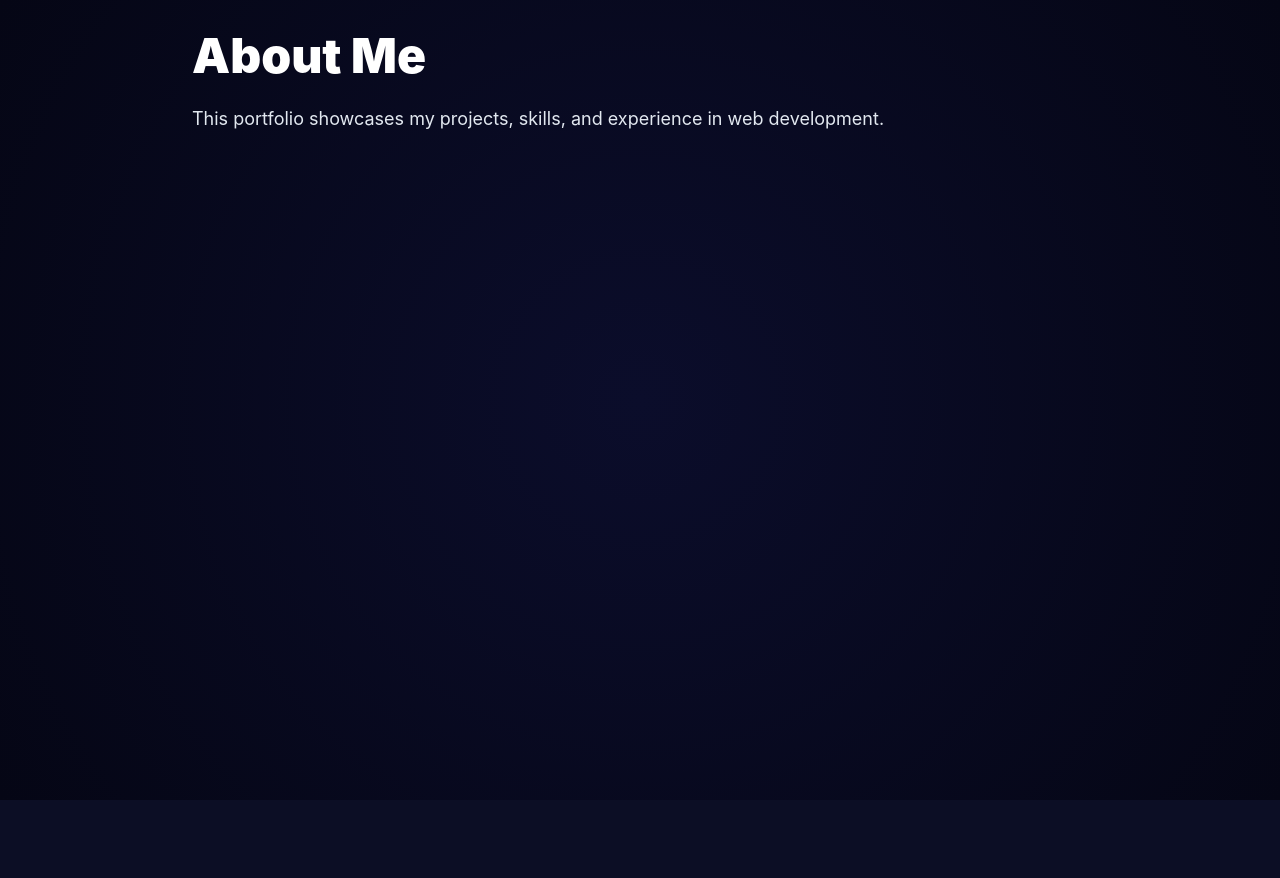
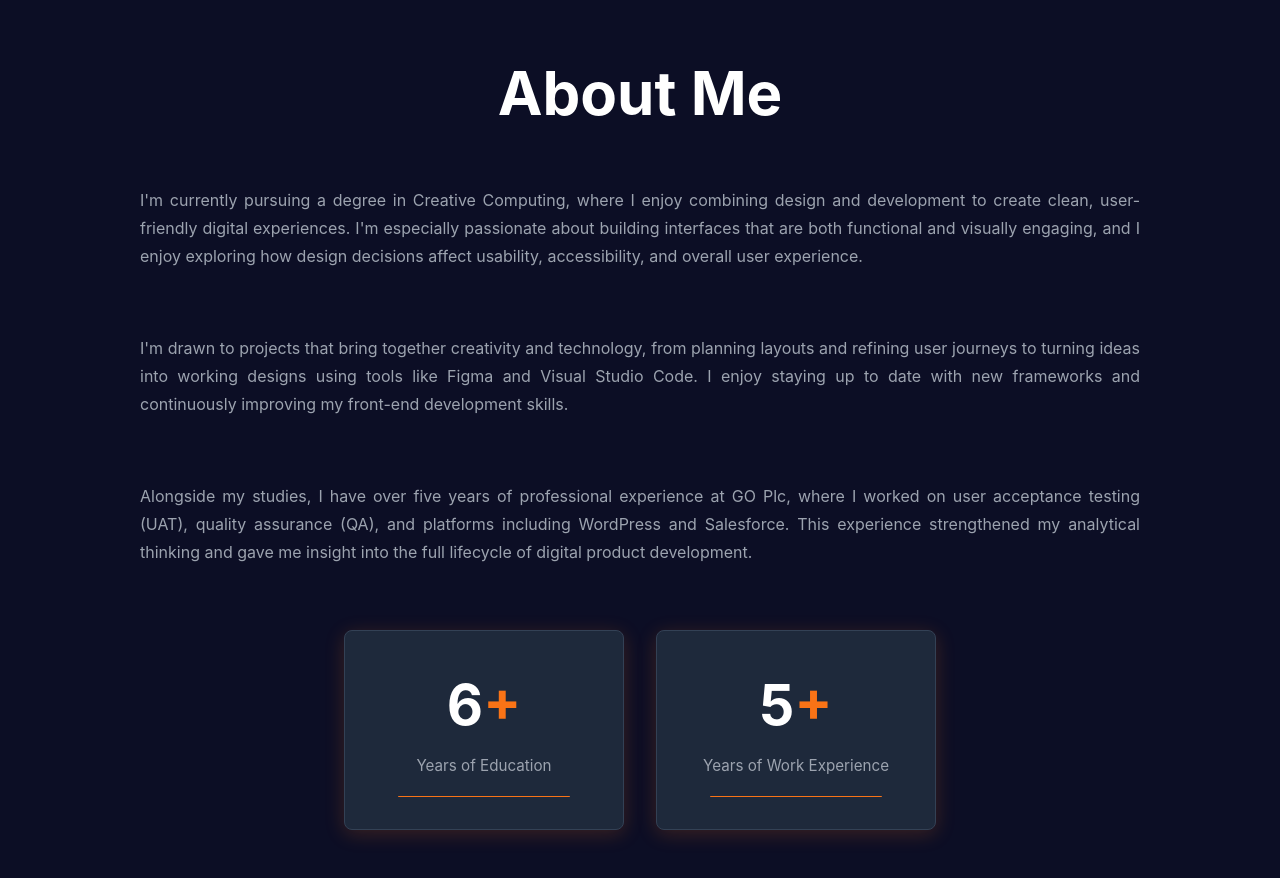
Before and after one commit to nic227/AFD-Assignment, a React (Vite) app: page /about in a window 1280 px wide. Before the commit the page ends 800 px from the top, so only its background shows below. Built offline with nearby package versions, Linux system fonts and the light colour scheme.

Commit message:
Add About page content and styling

```diff
--- a/src/app/App.tsx
+++ b/src/app/App.tsx
@@ -1,6 +1,6 @@
 import { Routes, Route } from "react-router-dom";
 import HomePage from "../pages/Home/HomePage";
-import AboutPage from "../pages/AboutPage";
+import AboutPage from "../pages/About/AboutPage";
 import ProjectsPage from "../pages/ProjectsPage";
 import ContactPage from "../pages/ContactPage";
 
--- /dev/null
+++ b/src/pages/About/About.module.css
@@ -0,0 +1,131 @@
+.aboutSection {
+  max-width: 1400px;
+  margin: 0 auto;
+  padding: 3rem 2rem;
+}
+
+.aboutTitle {
+  font-size: 3.75rem;
+  font-weight: bold;
+  margin-bottom: 3rem;
+  text-align: center;
+  color: white;
+}
+
+.aboutContent {
+  max-width: 1000px;
+  margin: 0 auto;
+}
+
+.aboutText {
+  color: #9ca3af;
+  font-size: 1rem;
+  line-height: 1.75;
+  margin-bottom: 4rem;
+  text-align: justify;
+}
+
+.stats {
+  display: flex;
+  justify-content: center;
+  gap: 2rem;
+  flex-wrap: wrap;
+}
+
+.statItem {
+  display: flex;
+  flex-direction: column;
+  align-items: center;
+  justify-content: center;
+  padding: 2rem;
+  border-radius: 0.5rem;
+  background-color: #1e293b;
+  border: 1px solid #334155;
+  width: 280px;
+  height: 200px;
+  position: relative;
+  overflow: hidden;
+  transition: all 0.3s ease;
+  cursor: pointer;
+  box-shadow: 0 4px 20px rgba(249, 115, 22, 0.2);
+}
+
+.statItem:hover {
+  transform: translateY(-10px);
+  border-color: #f97316;
+  box-shadow: 0 10px 40px rgba(249, 115, 22, 0.4);
+}
+
+.statNumber {
+  font-size: 3.5rem;
+  font-weight: bold;
+  margin-bottom: 0.5rem;
+  color: white;
+}
+
+.statPlus {
+  color: #f97316;
+}
+
+.statLabel {
+  font-size: 0.95rem;
+  color: #9ca3af;
+  line-height: 1.4;
+  text-align: center;
+  font-weight: normal;
+  margin-bottom: 0.75rem;
+}
+
+.progressBar {
+  width: 80%;
+  height: 4px;
+  background-color: #334155;
+  border-radius: 10px;
+  overflow: hidden;
+  margin-top: 0.5rem;
+}
+
+.progressFill {
+  height: 100%;
+  background-color: #f97316;
+  border-radius: 10px;
+}
+
+/* Responsive Design */
+@media (max-width: 768px) {
+  .aboutTitle {
+    font-size: 2.5rem;
+  }
+
+  .aboutText {
+    font-size: 0.9rem;
+  }
+
+  .statItem {
+    width: 100%;
+    max-width: 320px;
+  }
+
+  .statNumber {
+    font-size: 3rem;
+  }
+}
+
+@media (max-width: 480px) {
+  .container {
+    padding: 2rem 1rem;
+  }
+
+  .aboutSection {
+    padding: 2rem 1rem;
+  }
+
+  .aboutTitle {
+    font-size: 2rem;
+    margin-bottom: 2rem;
+  }
+
+  .stats {
+    gap: 1.5rem;
+  }
+}
--- /dev/null
+++ b/src/pages/About/AboutPage.tsx
@@ -0,0 +1,66 @@
+import React from 'react';
+import styles from './About.module.css';
+
+const About: React.FC = () => {
+  return (
+    <section className={styles.aboutSection} id="about">
+      <h2 className={styles.aboutTitle}>About Me</h2>
+
+      <div className={styles.aboutContent}>
+        <p className={styles.aboutText}>
+          I'm currently pursuing a degree in Creative Computing, where I enjoy combining
+          design and development to create clean, user-friendly digital experiences. I'm
+          especially passionate about building interfaces that are both functional and visually
+          engaging, and I enjoy exploring how design decisions affect usability, accessibility,
+          and overall user experience.
+        </p>
+        <p className={styles.aboutText}>
+          I'm drawn to projects that bring together creativity and technology, from planning
+          layouts and refining user journeys to turning ideas into working designs using tools
+          like Figma and Visual Studio Code. I enjoy staying up to date with new frameworks and
+          continuously improving my front-end development skills.
+        </p>
+        <p className={styles.aboutText}>
+          Alongside my studies, I have over five years of professional experience at GO Plc,
+          where I worked on user acceptance testing (UAT), quality assurance (QA), and platforms
+          including WordPress and Salesforce. This experience strengthened my analytical thinking
+          and gave me insight into the full lifecycle of digital product development.
+        </p>
+
+        <div className={styles.stats}>
+          <div className={styles.statItem}>
+            <div className={styles.statNumber}>
+              6<span className={styles.statPlus}>+</span>
+            </div>
+            <div className={styles.statLabel}>
+              Years of Education
+            </div>
+            <div className={styles.progressBar}>
+              <div
+                className={styles.progressFill}
+                style={{ width: '100%' }}
+              ></div>
+            </div>
+          </div>
+
+          <div className={styles.statItem}>
+            <div className={styles.statNumber}>
+              5<span className={styles.statPlus}>+</span>
+            </div>
+            <div className={styles.statLabel}>
+              Years of Work Experience
+            </div>
+            <div className={styles.progressBar}>
+              <div
+                className={styles.progressFill}
+                style={{ width: '100%' }}
+              ></div>
+            </div>
+          </div>
+        </div>
+      </div>
+    </section>
+  );
+};
+
+export default About;
--- a/src/pages/AboutPage.tsx
+++ /dev/null
@@ -1,15 +0,0 @@
-const AboutPage = () => {
-  return (
-    <section className="min-h-screen bg-gradient-radial p-8">
-      <div className="max-w-4xl mx-auto">
-        <h1 className="text-5xl font-black text-white mb-6">About Me</h1>
-        <p className="text-lg text-slate-200 leading-relaxed">
-          This portfolio showcases my projects, skills, and experience in web
-          development.
-        </p>
-      </div>
-    </section>
-  );
-};
-
-export default AboutPage;
--- a/src/pages/Home/HomePage.module.css
+++ b/src/pages/Home/HomePage.module.css
@@ -6,8 +6,9 @@
   background-color: #0C0E25;
   color: white;
   font-family: sans-serif;
-  overflow: hidden;
+  overflow: auto;
   position: relative;
+  padding-top: 130px;
 }
 
 /* Background Animation */
@@ -21,8 +22,11 @@
 
 /* Navigation */
 .nav {
-  position: relative;
-  z-index: 10;
+  position: fixed;
+  top: 0;
+  left: 0;
+  right: 0;
+  z-index: 100;
   display: flex;
   justify-content: space-between;
   align-items: center;
@@ -30,9 +34,14 @@
   padding-right: 32px;
   padding-top: 32px;
   padding-bottom: 32px;
+  background-color: #0C0E25;
+  width: 100%;
+  box-sizing: border-box;
   max-width: 80rem;
   margin-left: auto;
   margin-right: auto;
+  left: 50%;
+  transform: translateX(-50%);
 }
 
 .navBrand {
@@ -110,15 +119,15 @@
 
 .introLine {
   display: flex;
-  align-items: center;
+  align-items: flex-start;
   gap: 12px;
-  margin-bottom: 16px;
+  margin-bottom: 0;
 }
 
 .orangeLine {
   width: 4px;
-  height: 32px;
   background: linear-gradient(to bottom, #f97316, #fb923c);
+  flex-shrink: 0;
 }
 
 .introText {
--- a/src/pages/Home/HomePage.tsx
+++ b/src/pages/Home/HomePage.tsx
@@ -1,5 +1,6 @@
 import React, { useState } from 'react';
 import styles from './HomePage.module.css';
+import AboutPage from '../About/AboutPage';
 
 const Portfolio = () => {
   const [isHovered, setIsHovered] = useState(false);
@@ -34,7 +35,7 @@ const Portfolio = () => {
       </nav>
 
       {/* Hero Section */}
-      <section className={styles.hero}>
+      <section className={styles.hero} id="home">
         <div className={styles.heroGrid}>
           {/* Left Content */}
           <div className={styles.heroContent}>
@@ -161,6 +162,9 @@ const Portfolio = () => {
           </div>
         </div>
       </section>
+
+      {/* About Section */}
+      <AboutPage />
     </div>
   );
 };
```
